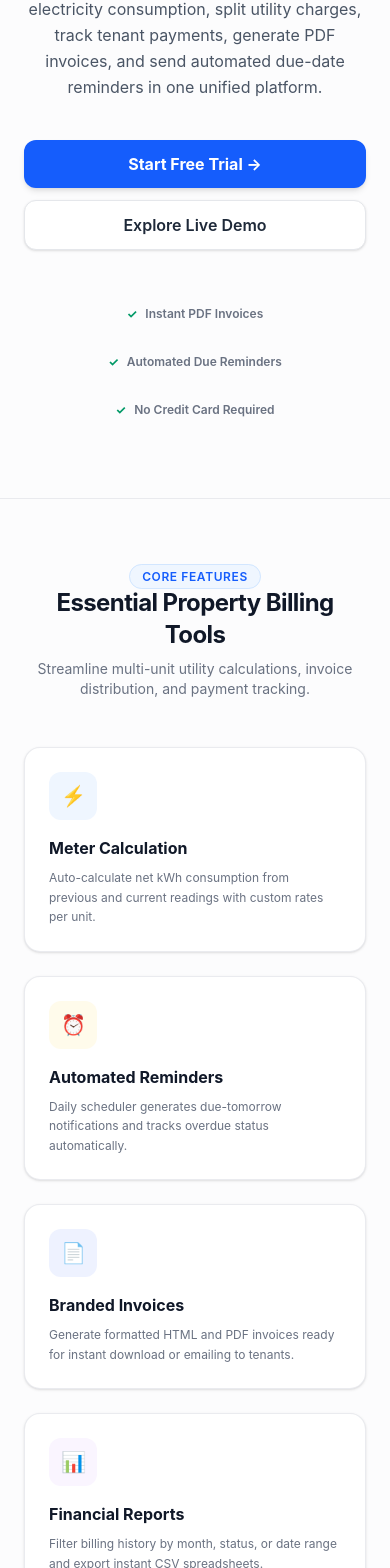
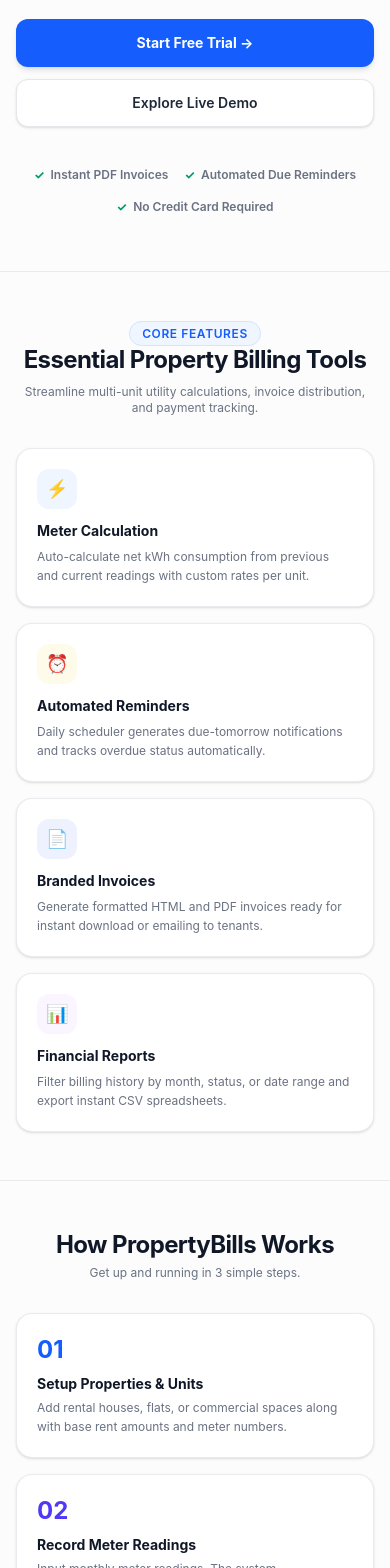
Before and after one commit to NishikantDalal20/propertybills, a React (Vite) app in the folder client/: page / in a window 390 px wide. Shown: the part 358-1926 px from the top of the page. Built offline with nearby package versions, Linux system fonts and the light colour scheme; no server answers; sample sign-in values are in the browser's storage.

Commit message:
db issue and landing page responsive

```diff
--- a/client/src/pages/LandingPage.jsx
+++ b/client/src/pages/LandingPage.jsx
@@ -12,49 +12,49 @@
       {/* Main Content */}
       <main className="flex-1">
         {/* Hero Section */}
-        <section className="relative pt-16 pb-20 px-6 max-w-5xl mx-auto text-center">
-          <div className="space-y-6">
+        <section className="relative pt-10 sm:pt-16 pb-14 sm:pb-20 px-4 sm:px-6 max-w-5xl mx-auto text-center">
+          <div className="space-y-4 sm:space-y-6">
             <div className="inline-flex items-center gap-2 px-3 py-1 rounded-full bg-blue-50 border border-blue-200/60 text-blue-700 text-xs font-semibold">
               <span className="flex h-2 w-2 rounded-full bg-blue-600 animate-ping" />
               Property & Utility Management System
             </div>
 
-            <h1 className="text-4xl sm:text-6xl font-bold text-gray-900 tracking-tight leading-[1.15] max-w-4xl mx-auto">
+            <h1 className="text-3xl sm:text-5xl lg:text-6xl font-bold text-gray-900 tracking-tight leading-[1.18] max-w-4xl mx-auto">
               Property Billing & Utility Management,{' '}
               <span className="bg-gradient-to-r from-blue-600 to-indigo-600 bg-clip-text text-transparent">
                 Simplified.
               </span>
             </h1>
 
-            <p className="text-base sm:text-lg text-gray-600 max-w-2xl mx-auto leading-relaxed">
+            <p className="text-sm sm:text-lg text-gray-600 max-w-2xl mx-auto leading-relaxed px-2">
               Automate meter readings, calculate electricity consumption, split utility charges, track tenant payments, generate PDF invoices, and send automated due-date reminders in one unified platform.
             </p>
 
-            <div className="flex flex-col sm:flex-row justify-center gap-3 pt-4">
-              <Link to="/register">
-                <Button size="lg" className="w-full sm:w-auto bg-blue-600 hover:bg-blue-700 text-white font-bold px-8 py-6 text-base rounded-xl shadow-md transition-all hover:scale-[1.01]">
+            <div className="flex flex-col sm:flex-row justify-center gap-3 pt-3 sm:pt-4 max-w-sm sm:max-w-none mx-auto">
+              <Link to="/register" className="w-full sm:w-auto">
+                <Button size="lg" className="w-full sm:w-auto bg-blue-600 hover:bg-blue-700 text-white font-bold px-8 py-5 sm:py-6 text-sm sm:text-base rounded-xl shadow-md transition-all hover:scale-[1.01]">
                   Start Free Trial &rarr;
                 </Button>
               </Link>
 
-              <Link to="/login">
-                <Button size="lg" variant="outline" className="w-full sm:w-auto border-gray-200 bg-white hover:bg-gray-50 text-gray-800 font-semibold px-8 py-6 text-base rounded-xl">
+              <Link to="/login" className="w-full sm:w-auto">
+                <Button size="lg" variant="outline" className="w-full sm:w-auto border-gray-200 bg-white hover:bg-gray-50 text-gray-800 font-semibold px-8 py-5 sm:py-6 text-sm sm:text-base rounded-xl">
                   Explore Live Demo
                 </Button>
               </Link>
             </div>
 
             {/* Trust Badges */}
-            <div className="pt-8 flex flex-wrap items-center justify-center gap-8 text-xs font-semibold text-gray-500">
-              <div className="flex items-center gap-2">
+            <div className="pt-6 sm:pt-8 flex flex-wrap items-center justify-center gap-4 sm:gap-8 text-xs font-semibold text-gray-500">
+              <div className="flex items-center gap-1.5">
                 <span className="text-emerald-600 font-bold">✓</span>
                 Instant PDF Invoices
               </div>
-              <div className="flex items-center gap-2">
+              <div className="flex items-center gap-1.5">
                 <span className="text-emerald-600 font-bold">✓</span>
                 Automated Due Reminders
               </div>
-              <div className="flex items-center gap-2">
+              <div className="flex items-center gap-1.5">
                 <span className="text-emerald-600 font-bold">✓</span>
                 No Credit Card Required
               </div>
@@ -63,55 +63,55 @@
         </section>
 
         {/* Essential Core Features Section */}
-        <section id="features" className="py-16 px-6 max-w-7xl mx-auto border-t border-gray-200/80">
-          <div className="text-center max-w-3xl mx-auto mb-12 space-y-2">
+        <section id="features" className="py-12 sm:py-16 px-4 sm:px-6 max-w-7xl mx-auto border-t border-gray-200/80">
+          <div className="text-center max-w-3xl mx-auto mb-8 sm:mb-12 space-y-2">
             <span className="text-xs font-semibold uppercase tracking-wider text-blue-600 bg-blue-50 px-3 py-1 rounded-full border border-blue-200/60">
               Core Features
             </span>
             <h2 className="text-2xl sm:text-4xl font-bold text-gray-900 tracking-tight">
               Essential Property Billing Tools
             </h2>
-            <p className="text-gray-500 text-sm">
+            <p className="text-gray-500 text-xs sm:text-sm">
               Streamline multi-unit utility calculations, invoice distribution, and payment tracking.
             </p>
           </div>
 
-          <div className="grid grid-cols-1 sm:grid-cols-2 lg:grid-cols-4 gap-6">
-            <Card className="p-6 hover:shadow-md transition-all">
-              <div className="w-12 h-12 rounded-xl bg-blue-50 text-blue-600 flex items-center justify-center text-xl mb-4">
+          <div className="grid grid-cols-1 sm:grid-cols-2 lg:grid-cols-4 gap-4 sm:gap-6">
+            <Card className="p-5 sm:p-6 hover:shadow-md transition-all">
+              <div className="w-10 h-10 sm:w-12 sm:h-12 rounded-xl bg-blue-50 text-blue-600 flex items-center justify-center text-lg sm:text-xl mb-3 sm:mb-4">
                 ⚡
               </div>
-              <h3 className="text-base font-bold text-gray-900 mb-2">Meter Calculation</h3>
+              <h3 className="text-sm sm:text-base font-bold text-gray-900 mb-1.5 sm:mb-2">Meter Calculation</h3>
               <p className="text-xs text-gray-500 leading-relaxed">
                 Auto-calculate net kWh consumption from previous and current readings with custom rates per unit.
               </p>
             </Card>
 
-            <Card className="p-6 hover:shadow-md transition-all">
-              <div className="w-12 h-12 rounded-xl bg-amber-50 text-amber-600 flex items-center justify-center text-xl mb-4">
+            <Card className="p-5 sm:p-6 hover:shadow-md transition-all">
+              <div className="w-10 h-10 sm:w-12 sm:h-12 rounded-xl bg-amber-50 text-amber-600 flex items-center justify-center text-lg sm:text-xl mb-3 sm:mb-4">
                 ⏰
               </div>
-              <h3 className="text-base font-bold text-gray-900 mb-2">Automated Reminders</h3>
+              <h3 className="text-sm sm:text-base font-bold text-gray-900 mb-1.5 sm:mb-2">Automated Reminders</h3>
               <p className="text-xs text-gray-500 leading-relaxed">
                 Daily scheduler generates due-tomorrow notifications and tracks overdue status automatically.
               </p>
             </Card>
 
-            <Card className="p-6 hover:shadow-md transition-all">
-              <div className="w-12 h-12 rounded-xl bg-indigo-50 text-indigo-600 flex items-center justify-center text-xl mb-4">
+            <Card className="p-5 sm:p-6 hover:shadow-md transition-all">
+              <div className="w-10 h-10 sm:w-12 sm:h-12 rounded-xl bg-indigo-50 text-indigo-600 flex items-center justify-center text-lg sm:text-xl mb-3 sm:mb-4">
                 📄
               </div>
-              <h3 className="text-base font-bold text-gray-900 mb-2">Branded Invoices</h3>
+              <h3 className="text-sm sm:text-base font-bold text-gray-900 mb-1.5 sm:mb-2">Branded Invoices</h3>
               <p className="text-xs text-gray-500 leading-relaxed">
                 Generate formatted HTML and PDF invoices ready for instant download or emailing to tenants.
               </p>
             </Card>
 
-            <Card className="p-6 hover:shadow-md transition-all">
-              <div className="w-12 h-12 rounded-xl bg-purple-50 text-purple-600 flex items-center justify-center text-xl mb-4">
+            <Card className="p-5 sm:p-6 hover:shadow-md transition-all">
+              <div className="w-10 h-10 sm:w-12 sm:h-12 rounded-xl bg-purple-50 text-purple-600 flex items-center justify-center text-lg sm:text-xl mb-3 sm:mb-4">
                 📊
               </div>
-              <h3 className="text-base font-bold text-gray-900 mb-2">Financial Reports</h3>
+              <h3 className="text-sm sm:text-base font-bold text-gray-900 mb-1.5 sm:mb-2">Financial Reports</h3>
               <p className="text-xs text-gray-500 leading-relaxed">
                 Filter billing history by month, status, or date range and export instant CSV spreadsheets.
               </p>
@@ -120,32 +120,32 @@
         </section>
 
         {/* How It Works Section */}
-        <section id="how-it-works" className="py-16 px-6 max-w-7xl mx-auto border-t border-gray-200/80">
-          <div className="text-center max-w-2xl mx-auto mb-12">
+        <section id="how-it-works" className="py-12 sm:py-16 px-4 sm:px-6 max-w-7xl mx-auto border-t border-gray-200/80">
+          <div className="text-center max-w-2xl mx-auto mb-8 sm:mb-12">
             <h2 className="text-2xl sm:text-3xl font-bold text-gray-900 tracking-tight">How PropertyBills Works</h2>
             <p className="text-gray-500 text-xs mt-1">Get up and running in 3 simple steps.</p>
           </div>
 
-          <div className="grid grid-cols-1 md:grid-cols-3 gap-6">
-            <Card className="p-6">
-              <span className="text-3xl font-bold text-blue-600 mb-3 block">01</span>
-              <h3 className="text-base font-bold text-gray-900 mb-1">Setup Properties & Units</h3>
+          <div className="grid grid-cols-1 md:grid-cols-3 gap-4 sm:gap-6">
+            <Card className="p-5 sm:p-6">
+              <span className="text-2xl sm:text-3xl font-bold text-blue-600 mb-2 sm:mb-3 block">01</span>
+              <h3 className="text-sm sm:text-base font-bold text-gray-900 mb-1">Setup Properties & Units</h3>
               <p className="text-xs text-gray-500 leading-relaxed">
                 Add rental houses, flats, or commercial spaces along with base rent amounts and meter numbers.
               </p>
             </Card>
 
-            <Card className="p-6">
-              <span className="text-3xl font-bold text-indigo-600 mb-3 block">02</span>
-              <h3 className="text-base font-bold text-gray-900 mb-1">Record Meter Readings</h3>
+            <Card className="p-5 sm:p-6">
+              <span className="text-2xl sm:text-3xl font-bold text-indigo-600 mb-2 sm:mb-3 block">02</span>
+              <h3 className="text-sm sm:text-base font-bold text-gray-900 mb-1">Record Meter Readings</h3>
               <p className="text-xs text-gray-500 leading-relaxed">
                 Input monthly meter readings. The system automatically fetches previous readings and calculates consumption.
               </p>
             </Card>
 
-            <Card className="p-6">
-              <span className="text-3xl font-bold text-emerald-600 mb-3 block">03</span>
-              <h3 className="text-base font-bold text-gray-900 mb-1">Generate & Track Bills</h3>
+            <Card className="p-5 sm:p-6">
+              <span className="text-2xl sm:text-3xl font-bold text-emerald-600 mb-2 sm:mb-3 block">03</span>
+              <h3 className="text-sm sm:text-base font-bold text-gray-900 mb-1">Generate & Track Bills</h3>
               <p className="text-xs text-gray-500 leading-relaxed">
                 One-click invoice generation with PDF exports, receipt logging, and automated overdue tracking.
               </p>
@@ -154,16 +154,16 @@
         </section>
 
         {/* Bottom CTA Banner */}
-        <section className="py-12 px-6 max-w-7xl mx-auto">
-          <div className="rounded-2xl bg-gradient-to-r from-blue-600 to-indigo-700 p-10 text-center text-white shadow-md">
-            <h2 className="text-2xl sm:text-4xl font-bold mb-3 tracking-tight">
+        <section className="py-8 sm:py-12 px-4 sm:px-6 max-w-7xl mx-auto">
+          <div className="rounded-2xl bg-gradient-to-r from-blue-600 to-indigo-700 px-5 py-8 sm:p-12 text-center text-white shadow-md">
+            <h2 className="text-xl sm:text-4xl font-bold mb-2 sm:mb-3 tracking-tight">
               Ready to Simplify Your Property Billing?
             </h2>
-            <p className="text-blue-100 text-sm max-w-xl mx-auto mb-6">
+            <p className="text-blue-100 text-xs sm:text-sm max-w-xl mx-auto mb-5 sm:mb-6">
               Join property managers automating utility meter billing and invoice tracking today.
             </p>
-            <Link to="/register">
-              <Button size="lg" className="bg-white text-blue-700 hover:bg-gray-100 font-bold px-8 py-5 text-sm rounded-xl shadow-md">
+            <Link to="/register" className="inline-block w-full sm:w-auto">
+              <Button size="lg" className="w-full sm:w-auto bg-white text-blue-700 hover:bg-gray-100 font-bold px-6 sm:px-8 py-4 sm:py-5 text-xs sm:text-sm rounded-xl shadow-md">
                 Create Your Account Now &rarr;
               </Button>
             </Link>
@@ -172,12 +172,12 @@
       </main>
 
       {/* Footer */}
-      <footer className="border-t border-gray-200/80 py-8 px-6 bg-white text-gray-500 text-xs">
-        <div className="max-w-7xl mx-auto flex flex-col sm:flex-row justify-between items-center gap-4">
-          <div className="flex items-center gap-2">
+      <footer className="border-t border-gray-200/80 py-6 sm:py-8 px-4 sm:px-6 bg-white text-gray-500 text-xs">
+        <div className="max-w-7xl mx-auto flex flex-col sm:flex-row justify-between items-center gap-3 sm:gap-4 text-center sm:text-left">
+          <div className="flex flex-wrap justify-center items-center gap-2">
             <span className="font-bold text-gray-900 text-sm">PropertyBills</span>
-            <span>&bull;</span>
-            <span>Property & Utility Management System</span>
+            <span className="hidden sm:inline">&bull;</span>
+            <span className="w-full sm:w-auto">Property & Utility Management System</span>
           </div>
           <p>&copy; {new Date().getFullYear()} PropertyBills. All rights reserved.</p>
         </div>
--- a/client/src/pages/Login.jsx
+++ b/client/src/pages/Login.jsx
@@ -21,7 +21,10 @@
     setError('');
 
     try {
-      await login(form);
+      await login({
+        ...form,
+        email: form.email.trim().toLowerCase()
+      });
       toast.success('Logged in successfully!');
       navigate('/dashboard');
     } catch (err) {
--- a/client/src/pages/Register.jsx
+++ b/client/src/pages/Register.jsx
@@ -21,7 +21,11 @@
     setError('');
 
     try {
-      await register(form);
+      await register({
+        ...form,
+        name: form.name.trim(),
+        email: form.email.trim().toLowerCase()
+      });
       toast.success('Account created successfully!');
       navigate('/dashboard');
     } catch (err) {
```
Also changed, not shown: client/src/components/Navbar.jsx (+6 -6 lines), client/src/lib/api.js (+7 -1 lines), 2 other files (tests, documents, lock files or other folders).
